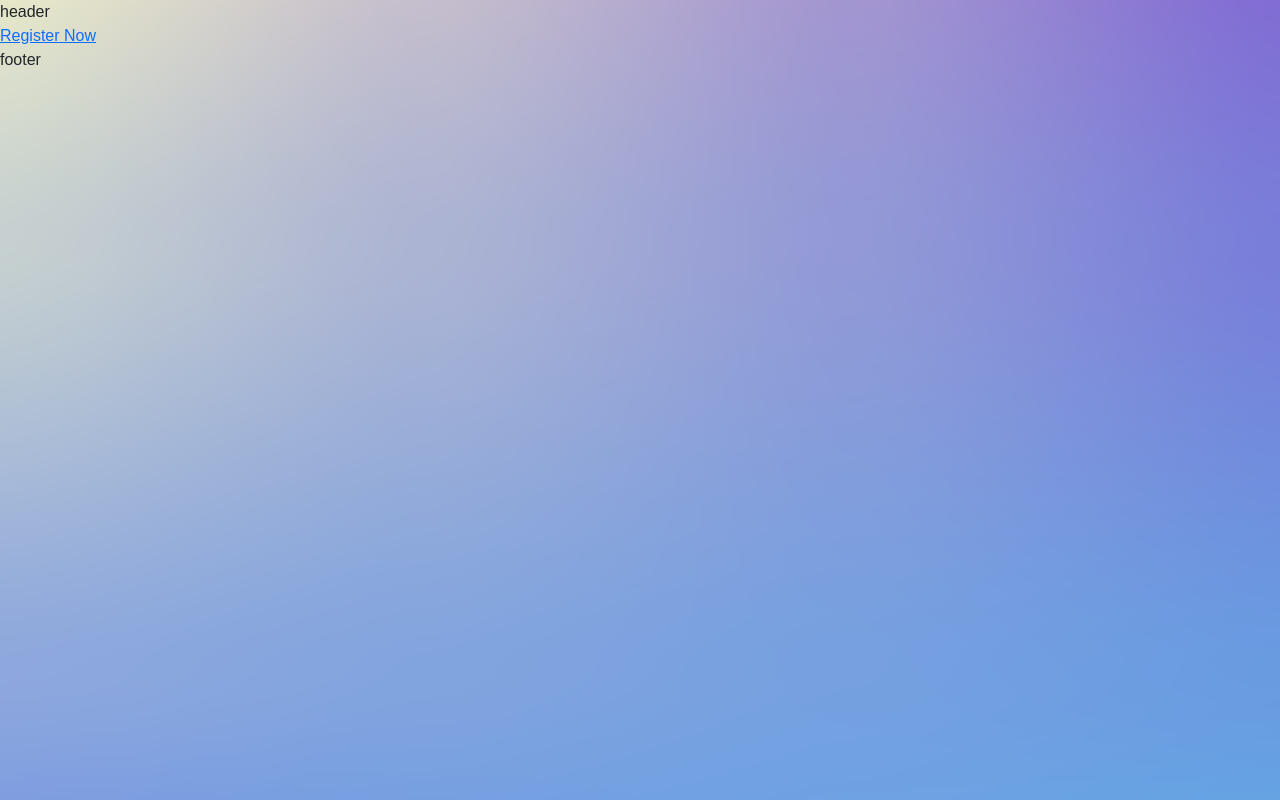
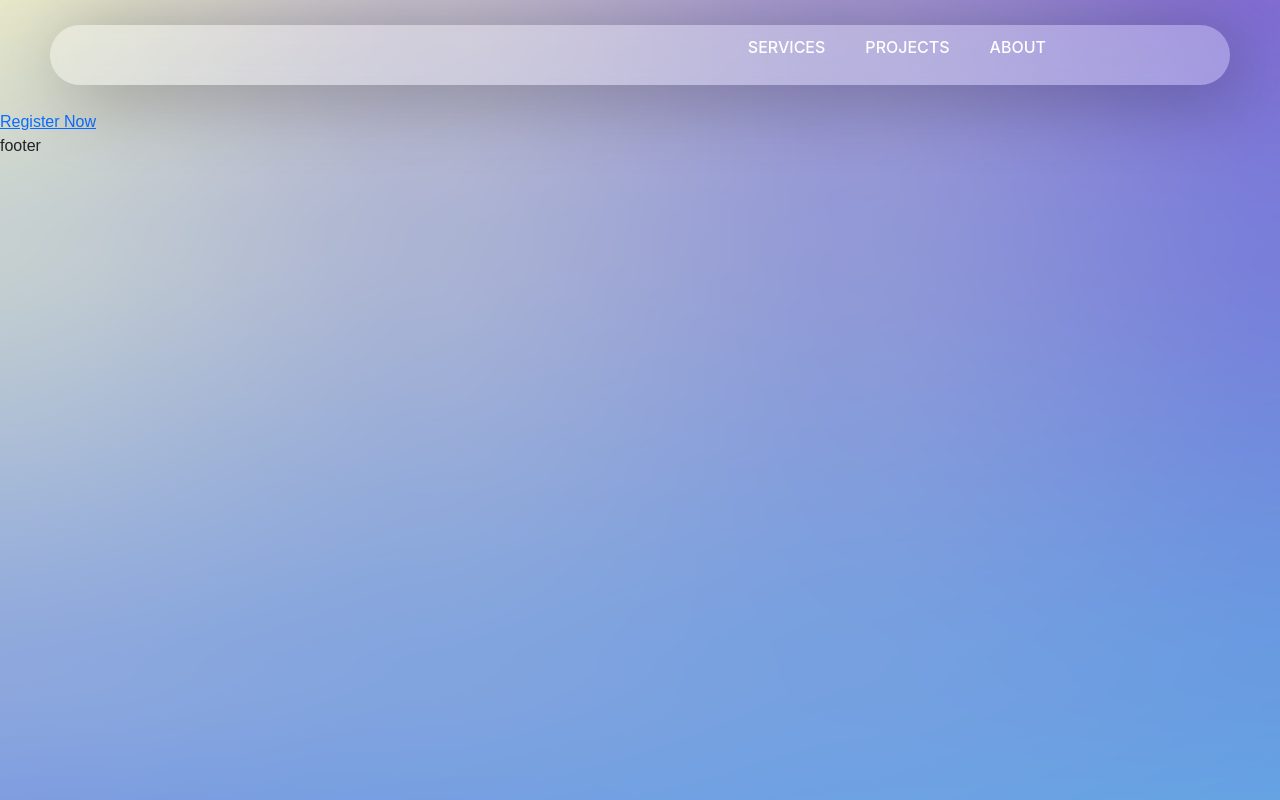
Before and after one commit to xxEasterGrymm/here4You, a React (Create React App) app: page / in a window 1280 px wide. Built offline with nearby package versions, Linux system fonts and the light colour scheme.

Commit message:
navbar created

```diff
--- a/src/components/header/header.js
+++ b/src/components/header/header.js
@@ -4,7 +4,13 @@ export default class Header extends PureComponent {
     render() {
         return (
             <header>
-                header
+                <nav>
+      <ul class="nav_links">
+        <li><a href="#">Services</a></li>
+        <li><a href="#">Projects</a></li>
+        <li><a href="#">About</a></li>
+      </ul>
+    </nav>
             </header>
         )
     }
--- a/src/styles/header.scss
+++ b/src/styles/header.scss
@@ -0,0 +1,75 @@
+  header{
+    margin: 25px 50px;
+    height: 50px;
+    background: rgba(255, 255, 255, 0.27);
+    border-radius: 30px;
+    box-shadow: 0 4px 30px rgba(0, 0, 0, 0.1);
+    backdrop-filter: blur(8.2px);
+    -webkit-backdrop-filter: blur(8.2px);
+    display: flex;
+    justify-content: flex-end;
+    align-items: center;
+    padding: 30px 5%;
+    box-shadow: 10px 10px 76px 0px rgba(0,0,0,0.30);
+  }
+
+  .logo{
+    width: 100px;
+    cursor: pointer;
+    margin-right: auto;
+  }
+
+  .nav_links{
+    list-style: none;
+  }
+
+  .nav_links li {
+    display:inline-block;
+    padding: 0px 20px;
+    color: #fff;
+  }
+
+  .nav_links li a {
+     transition: all 0.3s ease 0s;
+  }
+
+  .nav_links li a:hover {
+    color: #03045e;
+  }
+
+  button{
+    height: 50px;
+    width: 125px;
+    border-radius: 50px;
+    border: none;
+    background-color: #4158D0;
+    background-image: linear-gradient(247deg, #4158D0 0%, #C850C0     46%, #FFCC70 100%);
+    font-family: inter;
+    text-decoration: none;
+    color: #fff;
+    font-weight: 300;
+    text-transform: uppercase;
+    cursor: pointer;
+    box-shadow: inset 0px -1px 15px -3px #FFFFFF;
+  }
+
+  button:hover{
+    color: #03045e;
+    font-weight: 700;
+    background-color: #03045e;
+    background-image: linear-gradient(125deg, #4158D0 0%, #C850C0 46%, #FFCC70 100%);
+  }
+
+
+  li a {
+    font-family: inter, sans-serif;
+    text-transform: uppercase;
+    font-weight: 500;
+    font-size: 16px;
+    color: #fff;
+    text-decoration: none;
+  }
+
+  ul {
+    padding-right: 100px;
+  }
```
